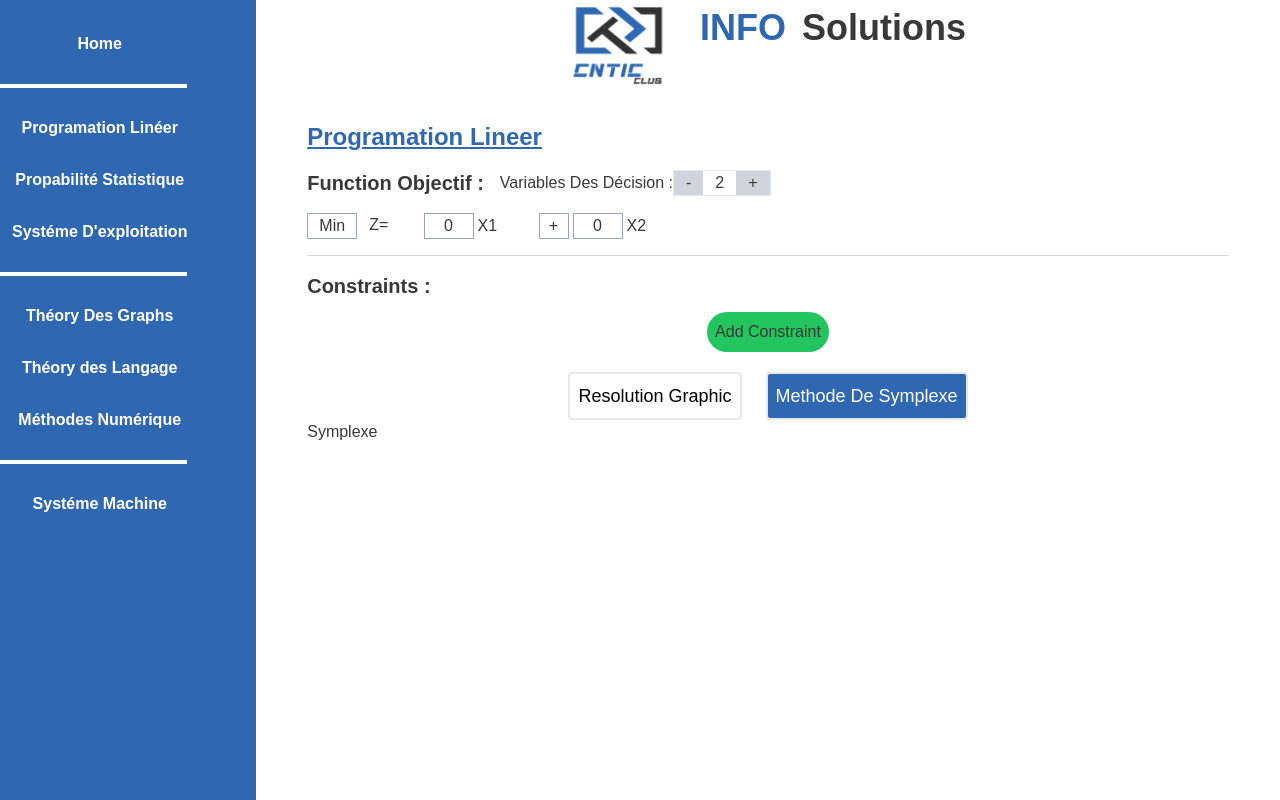
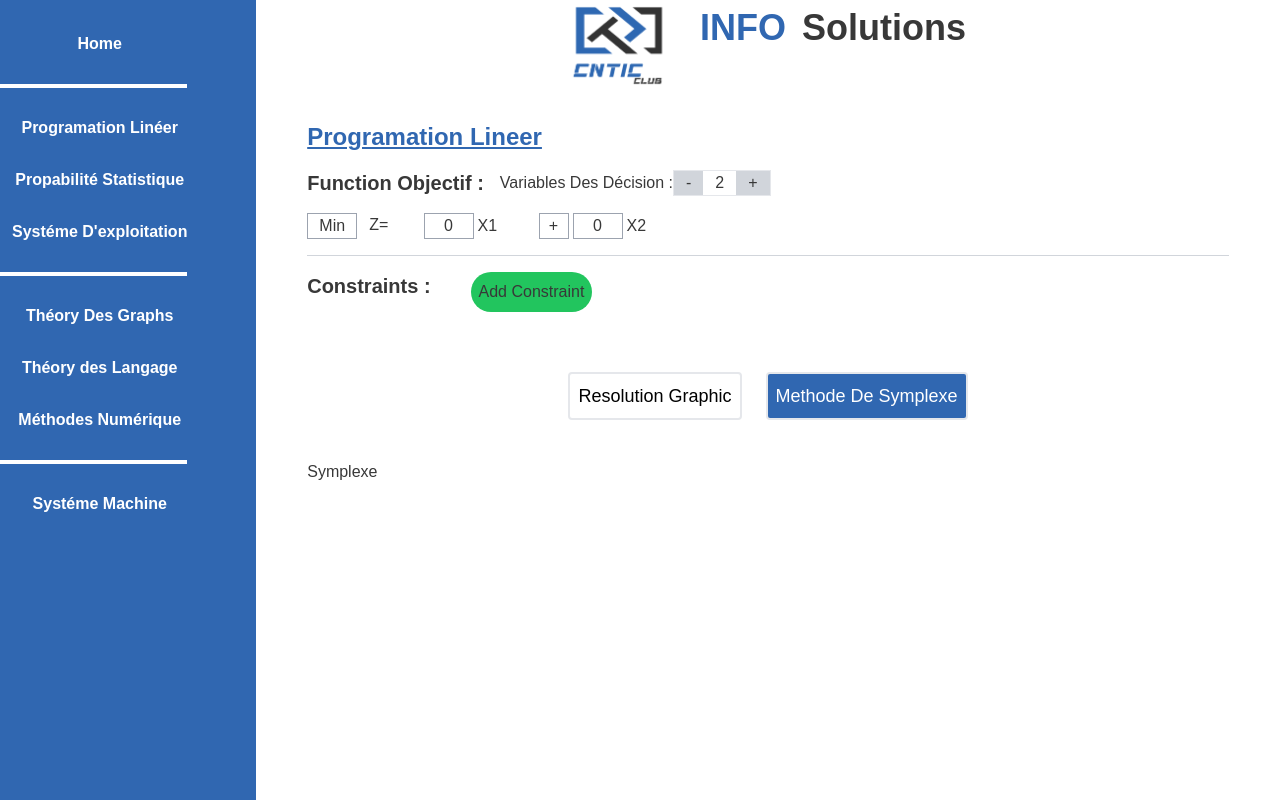
Before and after one commit to imadbenmadi/InfoSolutions, a React (Vite) app: page /PL in a window 1280 px wide. Both pictures are taken after a click on the element "Methode De Symplexe". Built offline with nearby package versions, Linux system fonts and the light colour scheme.

Commit message:
fixing add Containt  ui

```diff
--- a/src/Components/PL Components/Containts.jsx
+++ b/src/Components/PL Components/Containts.jsx
@@ -92,16 +92,17 @@ export default function Constraints() {
 
     return (
         <>
+            <div className=" flex items-start justify-start gap-10">
                 <div className="text-xl font-semibold mb-3">Constraints :</div>
-
                 {/* Add Constraint btn */}
-            <div className="m-auto w-fit">
+                <div className=" w-fit">
                     <button
                         className="bg-green-500 p-2 rounded-3xl mb-5"
                         onClick={handleAddConstraint}
                     >
                         Add Constraint
                     </button>
+                </div>
             </div>
 
             {/* Contraints */}
@@ -144,16 +145,10 @@ export default function Constraints() {
                                                 <input
                                                     className="border border-gray-400 w-[40px] text-center"
                                                     type="text"
-                                                        id={`X${
-                                                            i + 1
-                                                        }-${index}`}
-                                                        name={`X${
-                                                            i + 1
-                                                        }-${index}`}
+                                                    id={`X${i + 1}-${index}`}
+                                                    name={`X${i + 1}-${index}`}
                                                     value={
-                                                            constraint[
-                                                                `X${i + 1}`
-                                                            ]
+                                                        constraint[`X${i + 1}`]
                                                     }
                                                     onChange={(e) =>
                                                         handleInputChange(
--- a/src/Components/PL Components/Solution.jsx
+++ b/src/Components/PL Components/Solution.jsx
@@ -7,13 +7,14 @@ export default function Solution() {
 
     return (
         <div>
-        <Methodes method={method} setMethod={setMethod} />
-        {method === "Graphique" ? (
-            <Graph />
-        ): method === "Symplexe" ? (
-            <div>Symplexe</div>
-        )
-        : null}
+            <div className=" my-10">
+                <Methodes method={method} setMethod={setMethod} />
+            </div>
+            {method === "Graphique" ? (
+                <Graph />
+            ) : method === "Symplexe" ? (
+                <div>Symplexe</div>
+            ) : null}
         </div>
     );
 }
```
Lines whose indentation alone changed are shown as unchanged.
